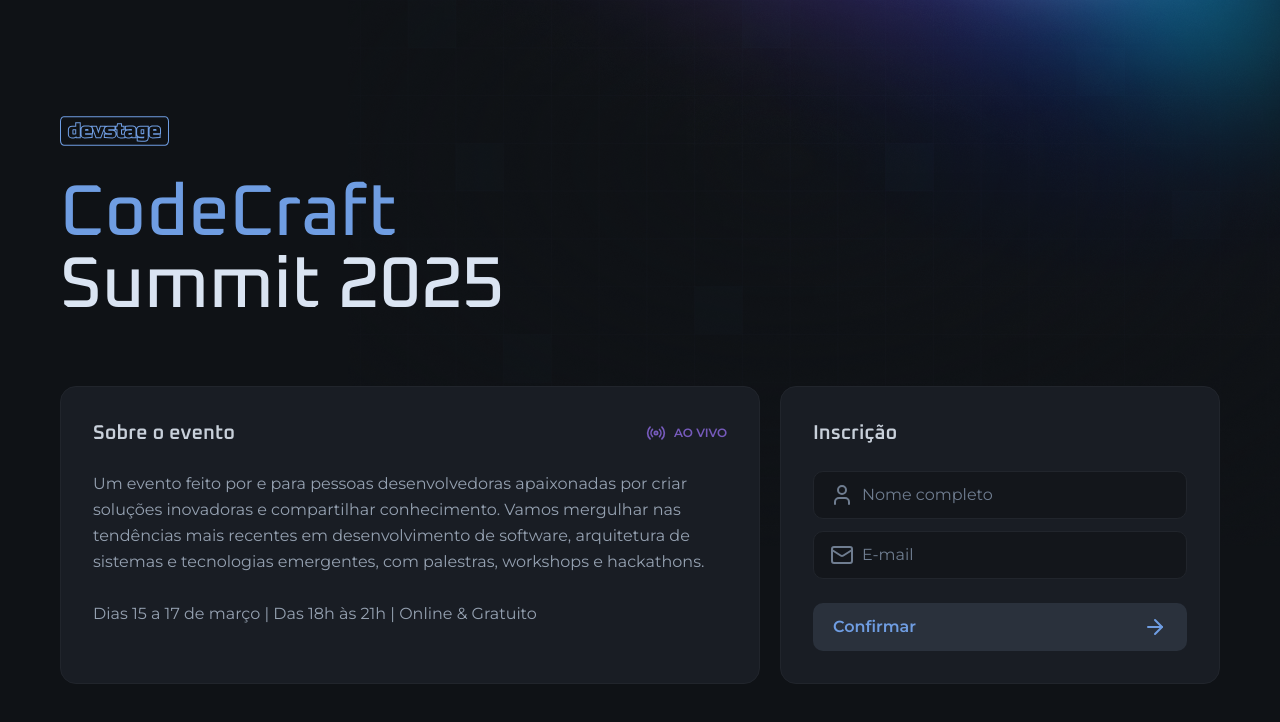
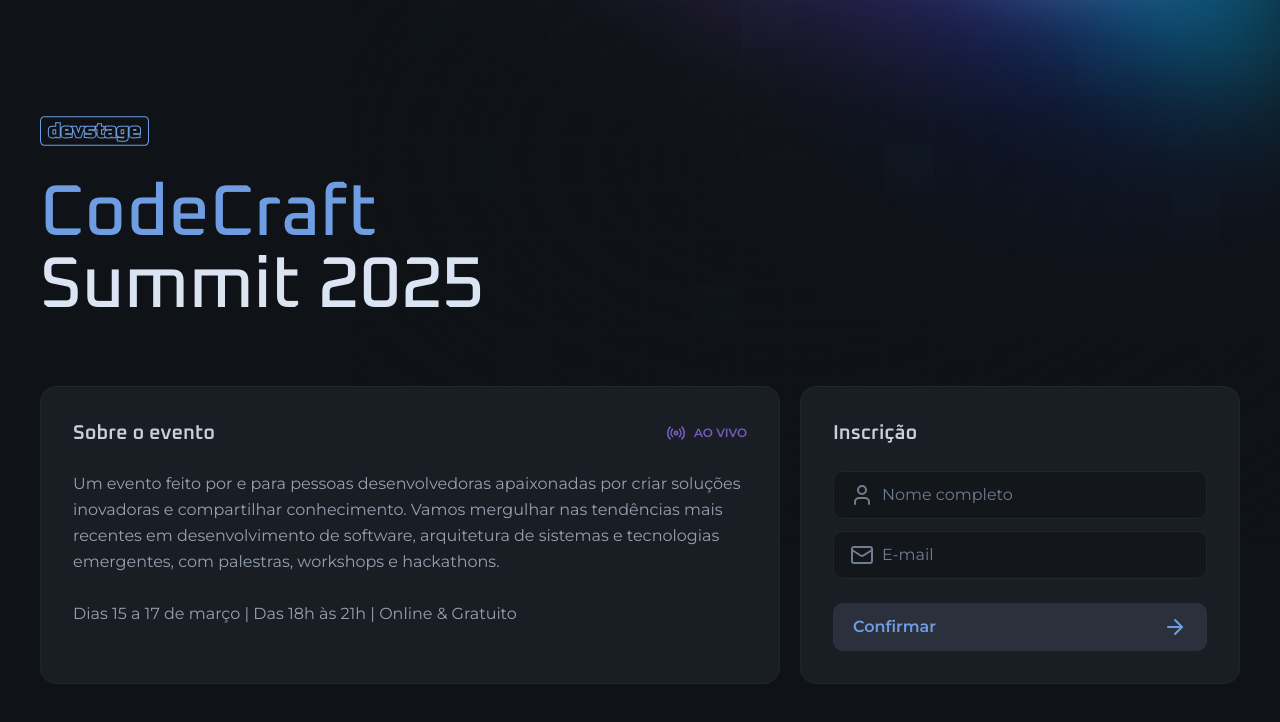
Before and after one commit to ArthurFakhouri/nlw-connect-web, a Next.js app: page / in a window 1280 px wide. Shown: the top 722 px of the page. Built offline with nearby package versions, Linux system fonts and the light colour scheme.

Commit message:
new:   - Sending our home page to folder (home)   - Creating subscription-form component   - Getting start with our form making our schema,   typing, registering inputs, dealing with errors   and submitting to our function onSubscribe

```diff
--- /dev/null
+++ b/src/app/(home)/page.tsx
@@ -0,0 +1,44 @@
+import { Radio } from 'lucide-react'
+import Image from 'next/image'
+import logo from '../../assets/logo.svg'
+import { SubscriptionForm } from './subscription-form'
+
+export default function Home() {
+  return (
+    <div className="min-h-dvh flex flex-col justify-center gap-16">
+      <div className="flex flex-col items-center gap-8  w-full max-w-[550px] md:items-start">
+        <Image src={logo} alt="devstage" width={108.5} height={30} />
+
+        <h1 className="text-4xl text-center leading-none font-heading font-medium flex flex-col md:text-7xl md:text-left">
+          <span className="text-blue">CodeCraft</span>
+          Summit 2025
+        </h1>
+      </div>
+
+      <div className="flex gap-5 items-stretch flex-col md:flex-row">
+        <div className="flex-1 bg-gray-700 border border-gray-600 rounded-2xl p-8 space-y-6">
+          <div className="flex items-center justify-between">
+            <h2 className="font-heading font-semibold text-gray-200 text-xl">
+              Sobre o evento
+            </h2>
+            <span className="text-purple animate-pulse font-semibold text-xs flex items-center gap-2">
+              <Radio className="size-5" />
+              AO VIVO
+            </span>
+          </div>
+          <p className="text-gray-300 leading-relaxed text-sm md:text-base">
+            Um evento feito por e para pessoas desenvolvedoras apaixonadas por
+            criar soluções inovadoras e compartilhar conhecimento. Vamos
+            mergulhar nas tendências mais recentes em desenvolvimento de
+            software, arquitetura de sistemas e tecnologias emergentes, com
+            palestras, workshops e hackathons.
+            <br />
+            <br />
+            Dias 15 a 17 de março | Das 18h às 21h | Online & Gratuito
+          </p>
+        </div>
+        <SubscriptionForm />
+      </div>
+    </div>
+  )
+}
--- /dev/null
+++ b/src/app/(home)/subscription-form.tsx
@@ -0,0 +1,81 @@
+'use client'
+import { Button } from '@/components/button'
+import { InputField, InputIcon, InputRoot } from '@/components/input'
+import { zodResolver } from '@hookform/resolvers/zod'
+import { ArrowRight, Mail, User } from 'lucide-react'
+import { useForm } from 'react-hook-form'
+import { z } from 'zod'
+
+const subscriptionSchema = z.object({
+  name: z.string().min(3, 'O nome deve conter pelo menos 3 caracteres'),
+  email: z.string().email('Informe um e-mail válido.'),
+})
+
+type SubscriptionForm = z.infer<typeof subscriptionSchema>
+
+export function SubscriptionForm() {
+  const {
+    register,
+    handleSubmit,
+    formState: { errors },
+  } = useForm<SubscriptionForm>({
+    resolver: zodResolver(subscriptionSchema),
+  })
+
+  function onSubscribe(data: SubscriptionForm) {
+    console.log(data)
+  }
+
+  return (
+    <form
+      onSubmit={handleSubmit(onSubscribe)}
+      className="bg-gray-700 border border-gray-600 rounded-2xl p-8 space-y-6 w-full md:max-w-[440px]"
+    >
+      <h2 className="font-heading font-semibold text-gray-200 text-xl">
+        Inscrição
+      </h2>
+
+      <div className="space-y-3">
+        <div className="space-y-2">
+          <InputRoot>
+            <InputIcon>
+              <User />
+            </InputIcon>
+            <InputField
+              {...register('name')}
+              type="text"
+              placeholder="Nome completo"
+            />
+          </InputRoot>
+          {errors.name?.message && (
+            <p className="text-danger text-xs font-semibold">
+              {errors.name.message}
+            </p>
+          )}
+        </div>
+        <div className="space-y-2">
+          <InputRoot>
+            <InputIcon>
+              <Mail />
+            </InputIcon>
+            <InputField
+              {...register('email')}
+              type="email"
+              placeholder="E-mail"
+            />
+          </InputRoot>
+          {errors.email?.message && (
+            <p className="text-danger text-xs font-semibold">
+              {errors.email.message}
+            </p>
+          )}
+        </div>
+      </div>
+
+      <Button type="submit">
+        Confirmar
+        <ArrowRight />
+      </Button>
+    </form>
+  )
+}
--- a/src/app/page.tsx
+++ /dev/null
@@ -1,71 +0,0 @@
-import { Button } from '@/components/button'
-import { InputField, InputIcon, InputRoot } from '@/components/input'
-import { ArrowRight, Mail, Radio, User } from 'lucide-react'
-import Image from 'next/image'
-import logo from '../assets/logo.svg'
-
-export default function Home() {
-  return (
-    <main className="max-w-[1240px] mx-auto px-5 py-8 md:py-0">
-      <div className="min-h-dvh flex flex-col justify-center gap-16">
-        <div className="flex flex-col items-center gap-8  w-full max-w-[550px] md:items-start">
-          <Image src={logo} alt="devstage" width={108.5} height={30} />
-
-          <h1 className="text-4xl text-center leading-none font-heading font-medium flex flex-col md:text-7xl md:text-left">
-            <span className="text-blue">CodeCraft</span>
-            Summit 2025
-          </h1>
-        </div>
-
-        <div className="flex gap-5 items-stretch flex-col md:flex-row">
-          <div className="flex-1 bg-gray-700 border border-gray-600 rounded-2xl p-8 space-y-6">
-            <div className="flex items-center justify-between">
-              <h2 className="font-heading font-semibold text-gray-200 text-xl">
-                Sobre o evento
-              </h2>
-              <span className="text-purple animate-pulse font-semibold text-xs flex items-center gap-2">
-                <Radio className="size-5" />
-                AO VIVO
-              </span>
-            </div>
-            <p className="text-gray-300 leading-relaxed text-sm md:text-base">
-              Um evento feito por e para pessoas desenvolvedoras apaixonadas por
-              criar soluções inovadoras e compartilhar conhecimento. Vamos
-              mergulhar nas tendências mais recentes em desenvolvimento de
-              software, arquitetura de sistemas e tecnologias emergentes, com
-              palestras, workshops e hackathons.
-              <br />
-              <br />
-              Dias 15 a 17 de março | Das 18h às 21h | Online & Gratuito
-            </p>
-          </div>
-          <form className="bg-gray-700 border border-gray-600 rounded-2xl p-8 space-y-6 w-full md:max-w-[440px]">
-            <h2 className="font-heading font-semibold text-gray-200 text-xl">
-              Inscrição
-            </h2>
-
-            <div className="space-y-3">
-              <InputRoot>
-                <InputIcon>
-                  <User />
-                </InputIcon>
-                <InputField type="text" placeholder="Nome completo" />
-              </InputRoot>
-              <InputRoot>
-                <InputIcon>
-                  <Mail />
-                </InputIcon>
-                <InputField type="email" placeholder="E-mail" />
-              </InputRoot>
-            </div>
-
-            <Button type="submit">
-              Confirmar
-              <ArrowRight />
-            </Button>
-          </form>
-        </div>
-      </div>
-    </main>
-  )
-}
```
